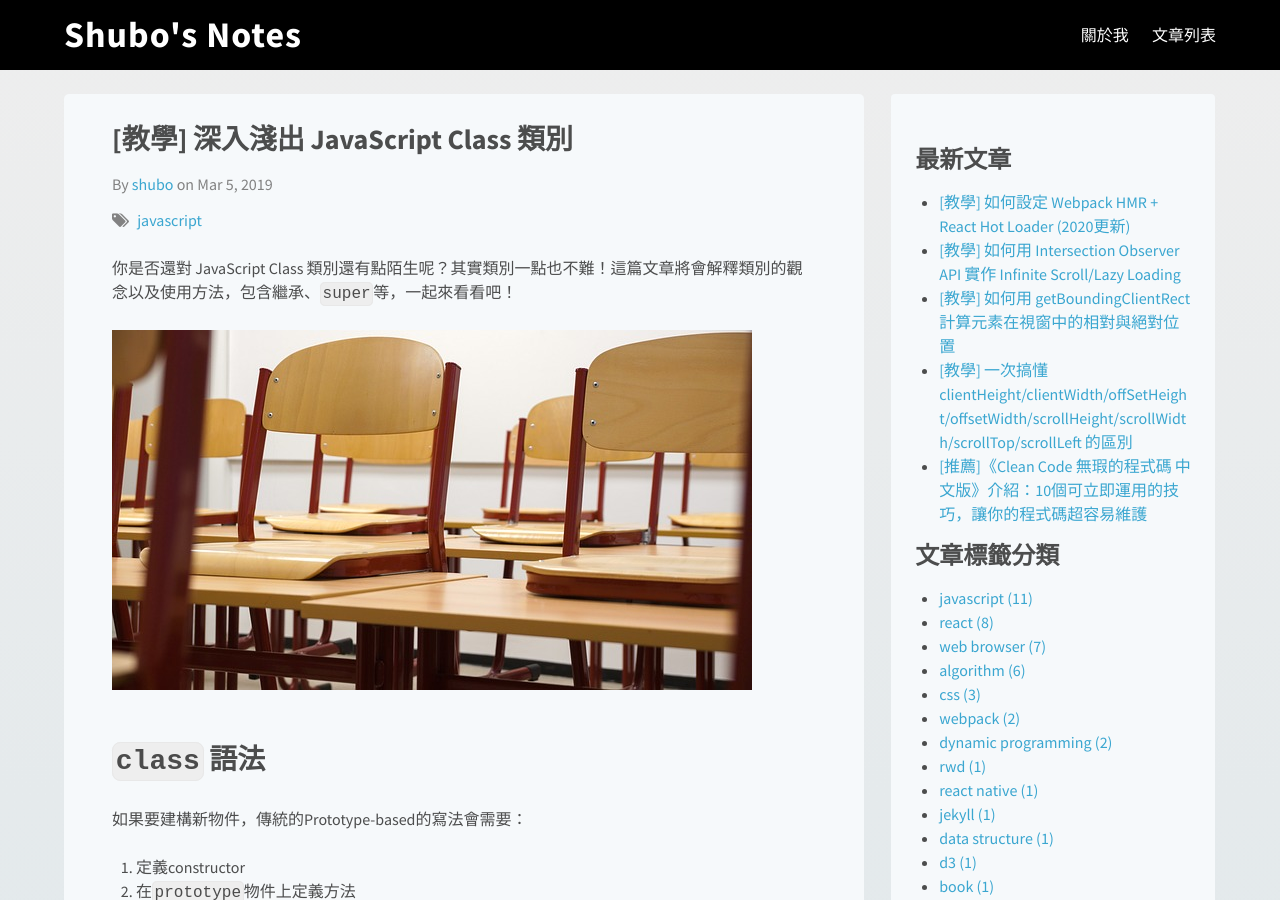
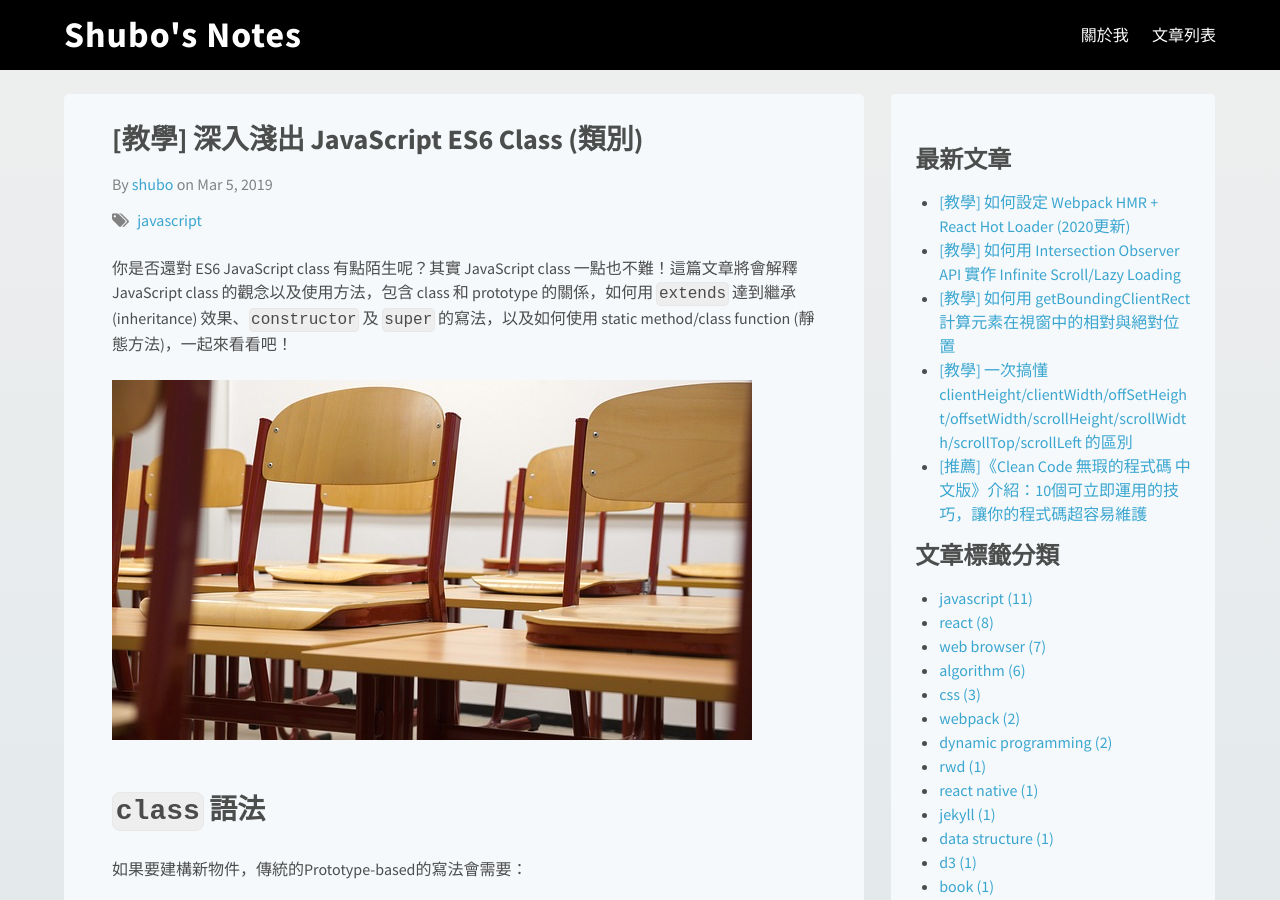
Before and after one commit to shuboc/shuboc.github.io, a Jekyll site: the page built from _posts/2019-03-05-javascript-class.md, in a window 1280 px wide and 900 px high. Built offline with Jekyll 4.4.1, drawn with Linux system fonts in a browser that asks for light colours; nearby versions of some CDN libraries; library files that are not in the unit come from our copies; comment, search, counter and statistics services are not loaded.

Commit message:
Update js class post for seo

```diff
--- a/_posts/2019-03-05-javascript-class.md
+++ b/_posts/2019-03-05-javascript-class.md
@@ -1,9 +1,10 @@
 ---
-title: "[教學] 深入淺出 JavaScript Class 類別"
+title: "[教學] 深入淺出 JavaScript ES6 Class (類別)"
 tags: ["javascript"]
+last_modified_at: 2020/03/25
 ---
 
-你是否還對 JavaScript Class 類別還有點陌生呢？其實類別一點也不難！這篇文章將會解釋類別的觀念以及使用方法，包含繼承、`super`等，一起來看看吧！
+你是否還對 ES6 JavaScript class 有點陌生呢？其實 JavaScript class 一點也不難！這篇文章將會解釋 JavaScript class 的觀念以及使用方法，包含 class 和 prototype 的關係，如何用 `extends` 達到繼承 (inheritance) 效果、`constructor` 及 `super` 的寫法，以及如何使用 static method/class function (靜態方法)，一起來看看吧！
 
 ![Someone coding](/images/javascript-class.jpg)
 
```
